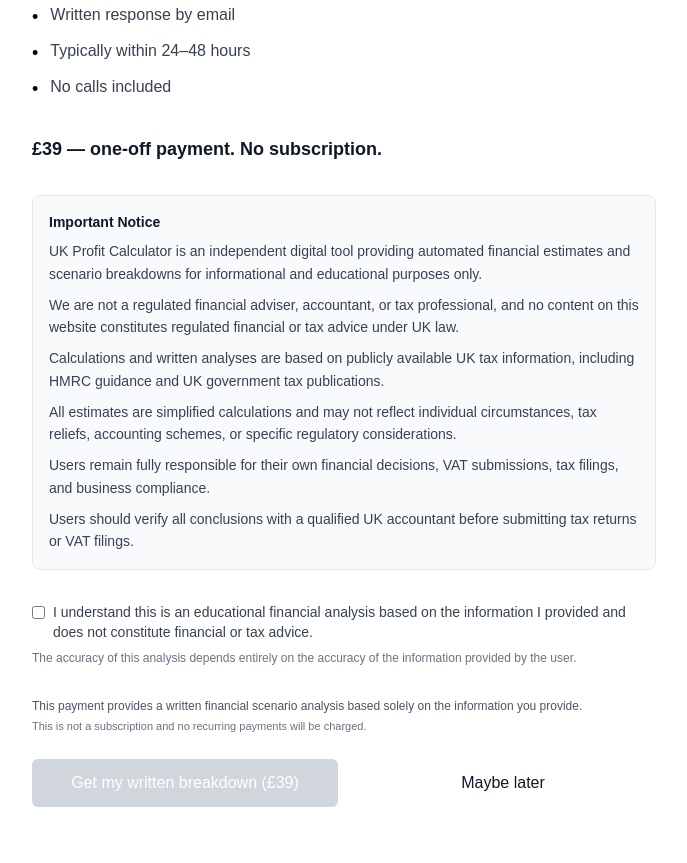
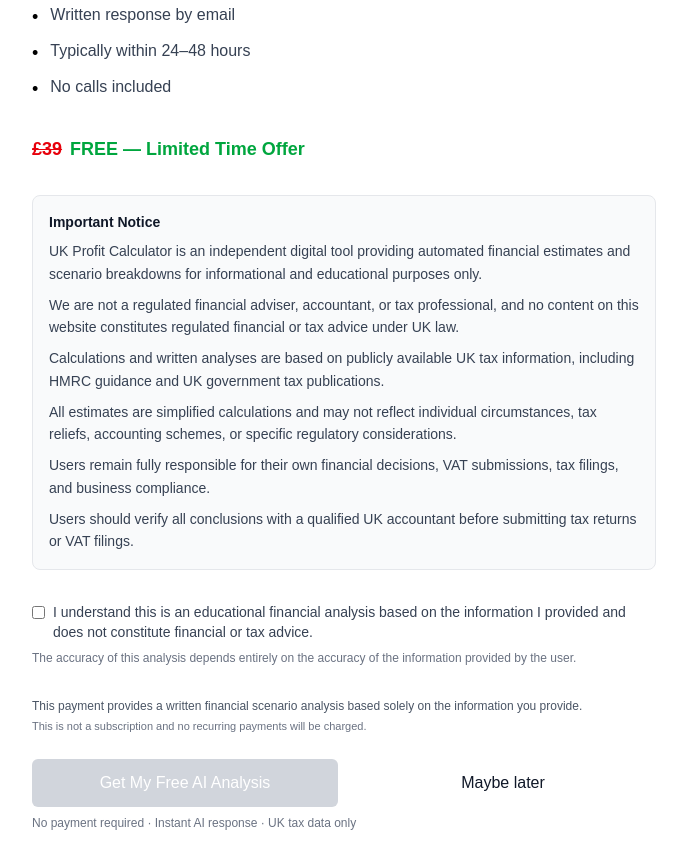
Before and after one commit to NZR138/saas-calculator, a Next.js app: page /written-breakdown in a window 1280 px wide. Shown: the part 1060-1923 px from the top of the page, without its empty margins (296-983 px from the left). Before the commit the page ends 1899 px from the top, so only its background shows below. Built offline with nearby package versions, Linux system fonts and the light colour scheme; no server answers.

Commit message:
feat: free AI analysis - remove £39 paywall, add SEO UK

```diff
--- a/app/written-breakdown/layout.tsx
+++ b/app/written-breakdown/layout.tsx
@@ -1,9 +1,9 @@
 import type { Metadata } from "next";
 
 export const metadata: Metadata = {
-  title: "Written Breakdown | UK Profit Calculator",
+  title: "Free UK Business Tax Analysis — AI Written Breakdown",
   description:
-    "Request a written educational profit and tax breakdown based on your calculator figures.",
+    "Get a free AI-powered profit and tax analysis for your UK business. Based on HMRC data. Instant delivery.",
   alternates: {
     canonical: "/written-breakdown",
   },
--- a/app/written-breakdown/page.tsx
+++ b/app/written-breakdown/page.tsx
@@ -149,7 +149,7 @@
 
     const effectiveEmail = isLoggedIn ? userEmail : guestEmail.trim();
     if (!isEmailValid(effectiveEmail)) {
-      setErrorMessage("Please enter a valid email before payment.");
+      setErrorMessage("Please enter a valid email before continuing.");
       return;
     }
 
@@ -200,13 +200,17 @@
 
       const calculatorResults = calculatorSnapshot.results;
 
-      const response = await fetch("/api/stripe/checkout-session", {
+      const existingRequestId = searchParams.get("request_id")?.trim() || undefined;
+
+      const draftResponse = await fetch("/api/stripe/checkout-session", {
         method: "POST",
         headers: {
           "Content-Type": "application/json",
           ...(accessToken ? { Authorization: `Bearer ${accessToken}` } : {}),
         },
         body: JSON.stringify({
+          mode: "draft",
+          requestId: existingRequestId,
           guestEmail: effectiveEmail,
           questions: trimmedQuestions,
           calculatorSnapshot,
@@ -214,16 +218,42 @@
         }),
       });
 
-      const result = (await response.json()) as { url?: string; error?: string };
+      const draftResult = (await draftResponse.json()) as {
+        requestId?: string;
+        error?: string;
+      };
 
-      if (!response.ok || !result.url) {
-        setErrorMessage(result.error || "Unable to start checkout.");
+      if (!draftResponse.ok || !draftResult.requestId) {
+        setErrorMessage(draftResult.error || "Unable to prepare your request.");
         return;
       }
 
-      window.location.assign(result.url);
+      const generateResponse = await fetch("/api/stripe/generate-response", {
+        method: "POST",
+        headers: {
+          "Content-Type": "application/json",
+        },
+        body: JSON.stringify({
+          request_id: draftResult.requestId,
+          test_mode: false,
+        }),
+      });
+
+      const generateResult = (await generateResponse.json()) as {
+        ok?: boolean;
+        ignored?: string;
+        error?: string;
+      };
+
+      if (!generateResponse.ok || !generateResult.ok) {
+        setErrorMessage(generateResult.error || "Unable to generate your AI analysis.");
+        return;
+      }
+
+      setIsPaid(true);
+
     } catch {
-      setErrorMessage("Unable to start checkout.");
+      setErrorMessage("Unable to generate your AI analysis.");
     } finally {
       setIsProcessing(false);
     }
@@ -324,8 +354,9 @@
           </ul>
         </section>
         <section className="mb-8">
-          <p className="text-lg font-semibold text-gray-900">
-            £39 — one-off payment. No subscription.
+          <p className="text-lg font-semibold text-gray-900 flex items-center gap-2">
+            <span className="text-red-600 line-through">£39</span>
+            <span className="text-green-600">FREE — Limited Time Offer</span>
           </p>
         </section>
 
@@ -395,11 +426,11 @@
             disabled={!agreedToTerms}
             className={`flex-1 rounded-md px-4 py-3 font-medium text-white transition ${
               agreedToTerms
-                ? "bg-black hover:bg-gray-900 cursor-pointer"
+                ? "bg-green-600 hover:bg-green-700 cursor-pointer"
                 : "bg-gray-300 cursor-not-allowed"
             }`}
           >
-            {isProcessing ? "Processing…" : "Get my written breakdown (£39)"}
+            {isProcessing ? "Processing…" : "Get My Free AI Analysis"}
           </button>
           <button
             onClick={() => router.push("/")}
@@ -409,9 +440,13 @@
           </button>
         </section>
 
+        <p className="mt-2 text-xs text-gray-500">
+          No payment required · Instant AI response · UK tax data only
+        </p>
+
         {isPaid && (
           <p className="mt-4 text-sm text-green-700">
-            Payment was submitted. We&apos;ll confirm and process your written breakdown shortly.
+            Your AI analysis was generated and sent by email.
           </p>
         )}
         {isCancelled && !isPaid && (
```
